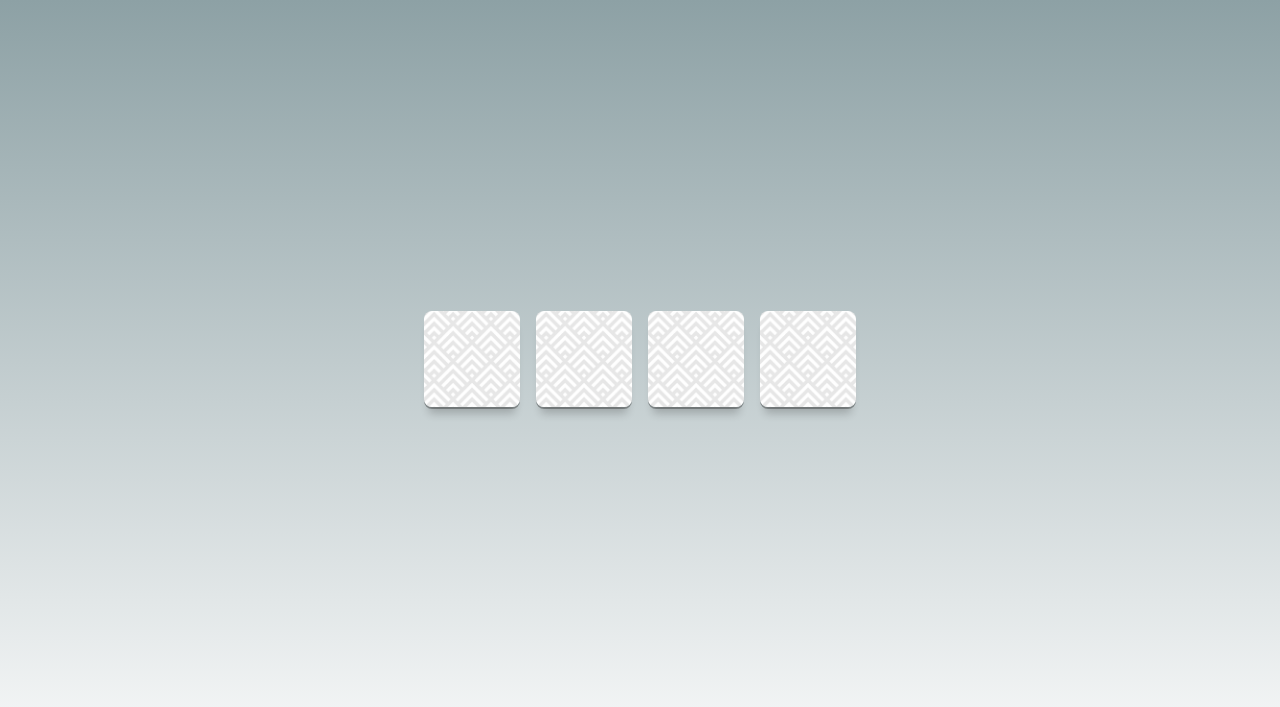
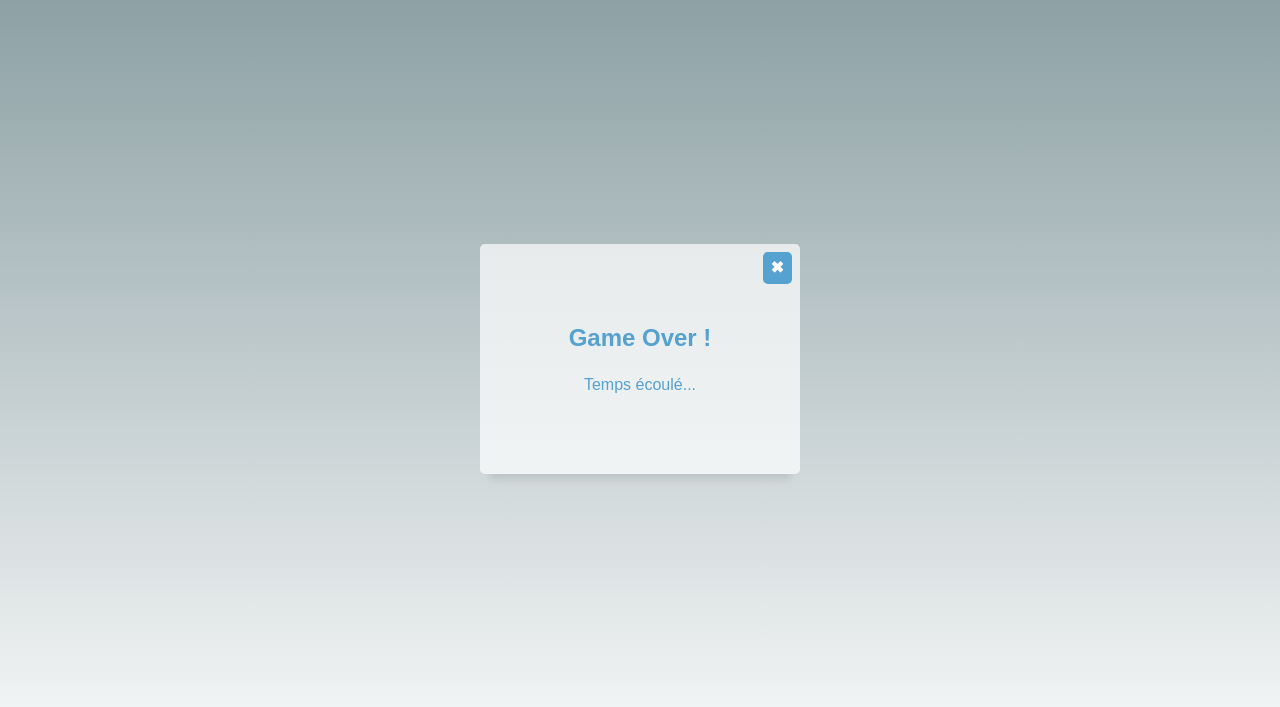
Before and after one commit to Tom-Roche-kinoah/matching-game, a website: page front/index.html in a window 1280 px wide. Shown: the top 707 px of the page. Drawn offline with Linux system fonts and the light colour scheme.

Commit message:
feat: reset, newgame & switch game state

```diff
--- a/front/css/memory.css
+++ b/front/css/memory.css
@@ -72,7 +72,7 @@
     display: flex;
     flex-direction: column;
     align-items: center;
-    background-color: rgba(255,255,255,.5);
+    background-color: rgba(255,255,255,.7);
     padding: 2em;
     box-shadow: 0 .9em .5em -.6em rgba(0,0,0,.1);
 }
@@ -177,6 +177,7 @@
 }
 .hall-of-fame ul {
     border-bottom: solid 2px var(--main-color);
+    width: 100%;
 }
 .hall-of-fame ul li {
     display: flex;
@@ -212,6 +213,19 @@
     font-size: 1.2em;
     margin-bottom: 1em;
     font-weight: bold;
+}
+
+/* GAME OVER */
+.game-over {
+    padding: 5em;
+    position: relative;
+}
+.game-over .close-btn {
+    position: absolute;
+    padding: .5em;
+    line-height: 1em;
+    top: .5em;
+    right: .5em;
 }
 
 /* UI */
--- a/front/index.html
+++ b/front/index.html
@@ -11,7 +11,7 @@
 <body>
 
     <main>
-        <div class="game" data-game-state="2">
+        <div class="game" data-game-state="3">
 
             <section class="hall-of-fame">
                 <h2 class="section-title">Hall Of Fame</h2>
@@ -39,6 +39,7 @@
                 <form action="#" method="post" class="player-score">
                     <p>Temps écoulé...</p>
                 </form>
+                <button class="btn close-btn">✖</button>
             </section>
 
             <section class="victory">
--- a/front/js/memory.js
+++ b/front/js/memory.js
@@ -32,6 +32,7 @@
   init: () => {
     memory.gameTimeEngine();
     memory.handleNewGame();
+    memory.handleCloseGameOver();
     memory.displayScore();
     memory.dealCards();
     console.log('Jeu Chargé');
@@ -207,6 +208,14 @@
     memory.victoryMessageElement.textContent = `${memory.currentScore} paires trouvées en ${Math.floor(memory.currentTime * 0.1)} secondes`;
   },
 
+  // fermer le panneau game over, retour à l'accueil
+  handleCloseGameOver: () => {
+    document.querySelector('.game-over .btn').addEventListener('click', () => {
+      memory.resetGame();
+      memory.setGameState(1);
+    })
+  },
+
   // changer l'état du jeu
   setGameState: (state) => {
     memory.gameState = state;
@@ -258,17 +267,29 @@
 
   newGame: () => {
     // nouvelle partie, on réinitialise les propriétés
+    memory.resetGame();
+    // passage à la vue du jeu
     memory.setGameState(2);
-    memory.currentPair = [];
+    // et on reditribue !
+    memory.dealCards();
     memory.areCardsClickable = true;
     memory.isGameActive = true;
+  },
+
+  resetGame: () => {
+    // réinitilisation des propriétés
+    memory.currentPair = [];
+    memory.areCardsClickable = false;
+    memory.isGameActive = false;
     memory.currentScore = 0;
     memory.currentTime = 0;
     memory.hallOfFame = [];
     // on vide la zone de jeu
     memory.cardsGridElement.innerHTML = '';
-    // et on reditribue !
-    memory.dealCards();
+    // on reset les affchages
+    memory.displayScore();
+    memory.displayTimer();
+    memory.displayTimeBarProgress();
   },
 
 
```
